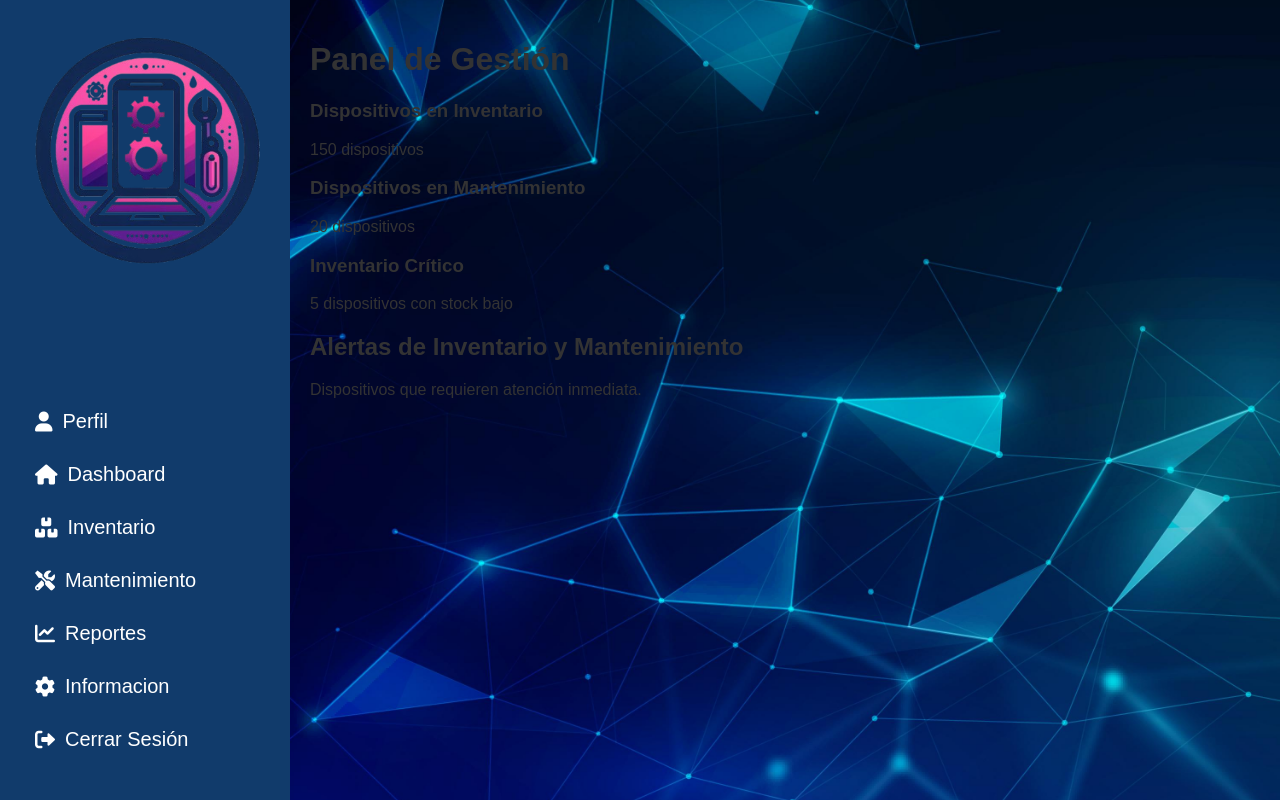
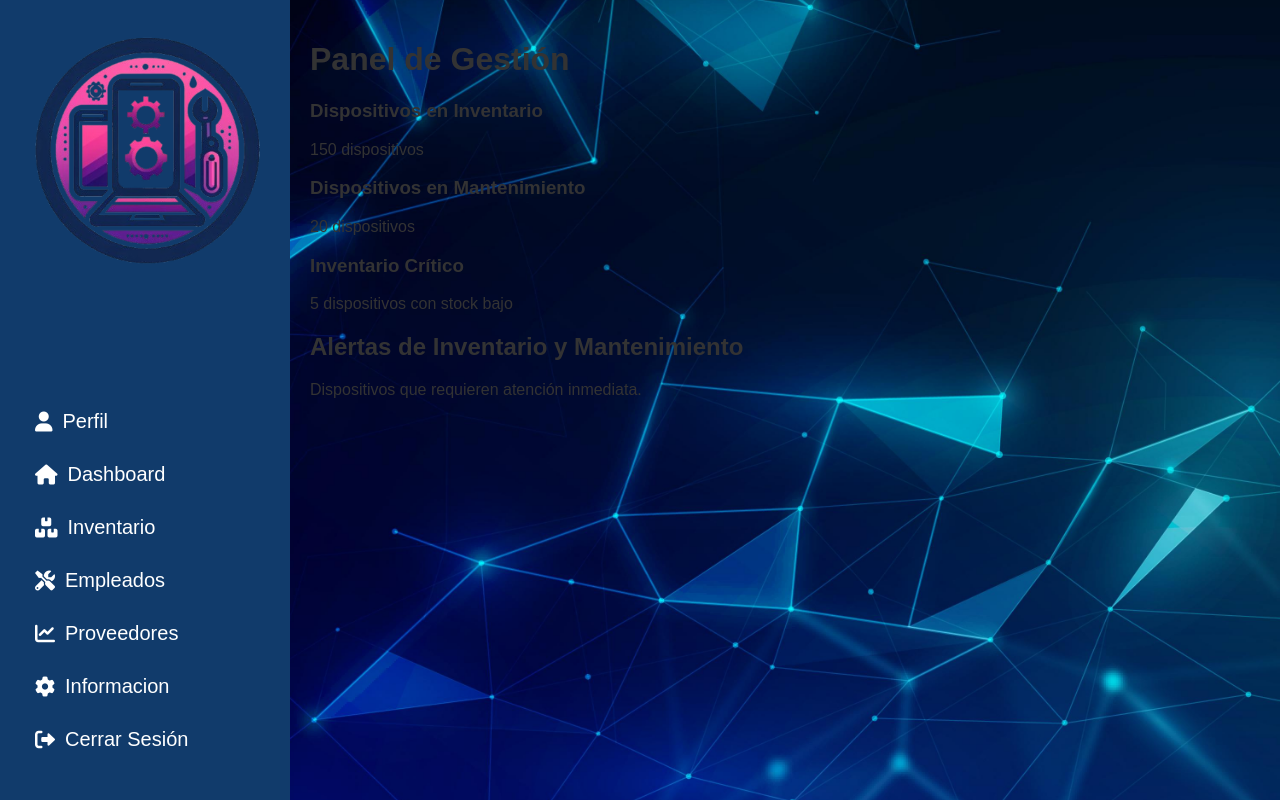
Before and after one commit to Danorgopa/ModaManage, a PHP site: page /dashboard.php in a window 1280 px wide. Run offline with PHP 8.4, Linux system fonts and the light colour scheme; the visitor is signed in with stand-in values (Sample User, id 1).

Commit message:
UI 1.3
coreccion de sidebar

```diff
--- a/home.php
+++ b/home.php
@@ -31,8 +31,8 @@ if (!isset($_SESSION['username'])) {
                 <li><a href="perfil.php"><i class="fas fa-user"></i> Perfil</a></li> <!-- Enlace al módulo de perfil -->
                 <li><a href="home.php"><i class="fas fa-home"></i> Dashboard</a></li>
                 <li><a href="inventario.php"><i class="fas fa-boxes"></i> Inventario</a></li>
-                <li><a href="mantenimiento.php"><i class="fas fa-tools"></i> Mantenimiento</a></li>
-                <li><a href="generar_reporte.php"><i class="fas fa-chart-line"></i> Reportes</a></li>
+                <li><a href="mantenimiento.php"><i class="fas fa-tools"></i> Empleados</a></li>
+                <li><a href="generar_reporte.php"><i class="fas fa-chart-line"></i> Proveedores</a></li>
                 <li><a href="configuracion.php"><i class="fas fa-cog"></i> Informacion</a></li>
                 <li><a href="logout.php"><i class="fas fa-sign-out-alt"></i> Cerrar Sesión</a></li>
             </ul>
--- a/perfil.php
+++ b/perfil.php
@@ -74,8 +74,8 @@ $conn->close();
                 <li><a href="perfil.php"><i class="fas fa-user"></i> Perfil</a></li>
                 <li><a href="home.php"><i class="fas fa-home"></i> Dashboard</a></li>
                 <li><a href="inventario.php"><i class="fas fa-boxes"></i> Inventario</a></li>
-                <li><a href="mantenimiento.php"><i class="fas fa-tools"></i> Mantenimiento</a></li>
-                <li><a href="reportes.php"><i class="fas fa-chart-line"></i> Reportes</a></li>
+                <li><a href="mantenimiento.php"><i class="fas fa-tools"></i> Empleados</a></li>
+                <li><a href="reportes.php"><i class="fas fa-chart-line"></i> Proveedores</a></li>
                 <li><a href="configuracion.php"><i class="fas fa-cog"></i> Informacion</a></li>
                 <li><a href="logout.php"><i class="fas fa-sign-out-alt"></i> Cerrar Sesión</a></li>
             </ul>
--- a/sidebar.php
+++ b/sidebar.php
@@ -6,8 +6,8 @@
                 <li><a href="perfil.php"><i class="fas fa-user"></i> Perfil</a></li> <!-- Enlace al módulo de perfil -->
                 <li><a href="home.php"><i class="fas fa-home"></i> Dashboard</a></li>
                 <li><a href="inventario.php"><i class="fas fa-boxes"></i> Inventario</a></li>
-                <li><a href="mantenimiento.php"><i class="fas fa-tools"></i> Mantenimiento</a></li>
-                <li><a href="generar_reporte.php"><i class="fas fa-chart-line"></i> Reportes</a></li>
+                <li><a href="mantenimiento.php"><i class="fas fa-tools"></i> Empleados</a></li>
+                <li><a href="generar_reporte.php"><i class="fas fa-chart-line"></i> Proveedores</a></li>
                 <li><a href="configuracion.php"><i class="fas fa-cog"></i> Informacion</a></li>
                 <li><a href="logout.php"><i class="fas fa-sign-out-alt"></i> Cerrar Sesión</a></li>
             </ul>
```
